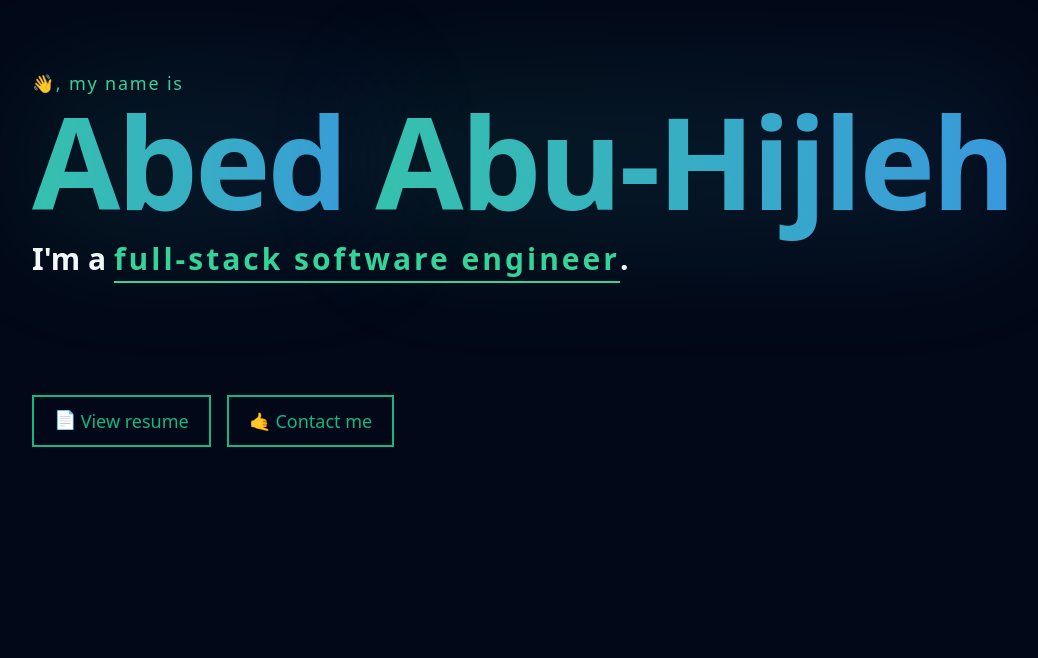
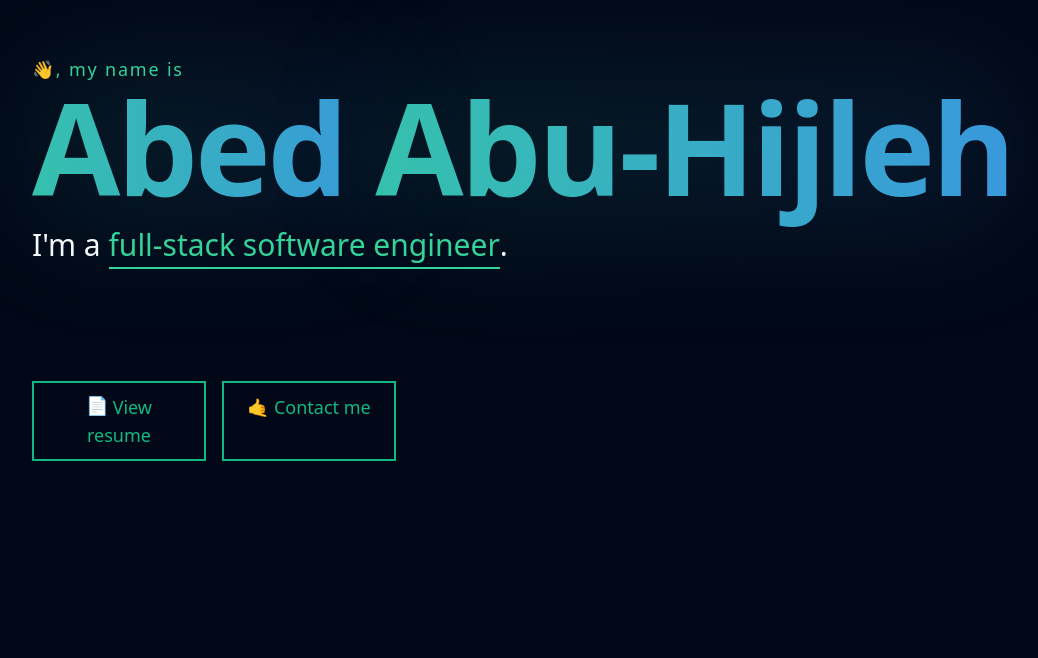
Before and after one commit to aabuhijleh/portfolio-v1, a Next.js app: page / in a window 1280 px wide. Shown: the part 142-800 px from the top of the page, without its empty margins (0-1038 px from the left). Built offline with nearby package versions, Linux system fonts and the light colour scheme; some icons are missing.

Commit message:
feat: optimize hero for mobile

```diff
--- a/app/globals.css
+++ b/app/globals.css
@@ -72,7 +72,7 @@
   }
 
   .neon-button {
-    @apply relative block cursor-pointer rounded-md border-2 border-emerald-500 px-5 py-2.5 text-lg font-medium text-emerald-500 transition-[background-color,color,box-shadow];
+    @apply relative block cursor-pointer rounded-md border-2 border-emerald-500 px-5 py-2.5 text-center text-base font-medium text-emerald-500 transition-[background-color,color,box-shadow] sm:text-lg;
   }
   .neon-button::before {
     content: "";
--- a/app/layout.tsx
+++ b/app/layout.tsx
@@ -6,11 +6,11 @@ export const metadata: Metadata = {
   description: "Abed Abu-Hijleh's personal website",
 };
 
-export default function RootLayout({
-  children,
-}: Readonly<{
+type RootLayoutProps = {
   children: React.ReactNode;
-}>) {
+};
+
+export default function RootLayout({ children }: RootLayoutProps) {
   return (
     <>
       <html lang="en" suppressHydrationWarning>
--- a/components/contact.tsx
+++ b/components/contact.tsx
@@ -1,6 +1,6 @@
 "use client";
 
-import { RefObject } from "react";
+import { type RefObject } from "react";
 import { useIsIntersecting } from "~/hooks/useIsIntersecting";
 
 export const Contact = () => {
@@ -28,7 +28,10 @@ export const Contact = () => {
         </p>
 
         <div className="flex flex-col items-center justify-center gap-4 sm:flex-row">
-          <a href="mailto:aabuhijleh.dev@gmail.com" className="neon-button">
+          <a
+            href="mailto:aabuhijleh.dev@gmail.com"
+            className="neon-button w-[142px] sm:w-[154px]"
+          >
             ✉️ Email Me
           </a>
 
@@ -36,7 +39,7 @@ export const Contact = () => {
             href="https://wa.me/+972599113856"
             target="_blank"
             rel="noopener noreferrer"
-            className="neon-button"
+            className="neon-button w-[142px] sm:w-[154px]"
           >
             💬 WhatsApp
           </a>
--- a/components/hero.tsx
+++ b/components/hero.tsx
@@ -11,21 +11,22 @@ export const Hero = () => {
   return (
     <section
       ref={targetRef}
-      className={cn("flex min-h-svh w-full flex-col justify-center")}
+      className={cn("flex min-h-svh w-full flex-col justify-center sm:px-0")}
     >
       <div
         className={cn(
-          "space-y-8",
-          "-translate-x-full opacity-0 blur-sm transition-all duration-1000",
-          isIntersecting && "translate-x-0 opacity-100 blur-none",
+          "w-full space-y-8",
+          "motion-safe:-translate-x-full motion-safe:opacity-0 motion-safe:blur-sm motion-safe:transition-all motion-safe:duration-1000",
+          isIntersecting &&
+            "motion-safe:translate-x-0 motion-safe:opacity-100 motion-safe:blur-none",
         )}
       >
         <div>
-          <div className="text-lg tracking-widest text-emerald-400">
+          <div className="tracking-widest text-emerald-400 sm:text-lg">
             <span className="inline-block animate-wave">👋</span>, my name is
           </div>
 
-          <h1 className="inline-block scroll-m-20 text-9xl font-extrabold tracking-tight">
+          <h1 className="inline-block scroll-m-20 text-6xl font-extrabold tracking-tight md:text-9xl">
             <span className="relative w-min animate-gradient bg-gradient-to-r from-emerald-400 via-blue-500 to-purple-600 bg-[size:400%] bg-clip-text text-transparent">
               Abed{" "}
               <span className="absolute inset-0 animate-gradient bg-gradient-to-r from-emerald-400 via-blue-500 to-purple-600 bg-[size:400%] opacity-10 blur-3xl"></span>
@@ -35,11 +36,11 @@ export const Hero = () => {
               <span className="absolute inset-0 animate-gradient bg-gradient-to-r from-emerald-400 via-blue-500 to-purple-600 bg-[size:400%] opacity-10 blur-3xl"></span>
             </span>
           </h1>
-          <div className="mt-4 w-max scroll-m-20 pb-2 text-3xl font-extrabold">
+          <div className="mt-4 w-max scroll-m-20 pb-2 text-lg sm:text-2xl md:text-3xl">
             I&apos;m a{" "}
             <span
               className={cn(
-                "relative tracking-widest text-emerald-400",
+                "relative text-emerald-400",
                 "after:absolute after:-bottom-1 after:left-0 after:h-0.5 after:w-0 after:bg-current after:transition-all after:delay-700 after:duration-700",
                 isIntersecting && "after:w-full",
               )}
@@ -50,11 +51,11 @@ export const Hero = () => {
           </div>
         </div>
 
-        <ul className="flex gap-2 duration-0 animate-in">
+        <ul className="flex flex-wrap gap-2 duration-0 animate-in">
           {links.map((link, index) => (
             <li
               key={link.href}
-              className={cn(isIntersecting && "animate-fade-up")}
+              className={cn(isIntersecting && "motion-safe:animate-fade-up")}
               style={{
                 animationDelay: `${index * 150 + 1200}ms`,
               }}
@@ -71,16 +72,19 @@ export const Hero = () => {
           ))}
         </ul>
 
-        <div className="flex gap-4">
+        <div className="flex flex-wrap gap-4">
           <a
-            className="neon-button group"
+            className="neon-button group w-[160px] sm:w-[174px]"
             href="/resume.pdf"
             target="_blank"
             rel="noopener noreferrer"
           >
             <span className="inline-block animate-bounce">📄</span> View resume
           </a>
-          <Link className="neon-button group" href="#contact">
+          <Link
+            className="neon-button group w-[160px] sm:w-[174px]"
+            href="#contact"
+          >
             <span className="inline-block transition-transform group-hover:rotate-12">
               🤙
             </span>{" "}
```
